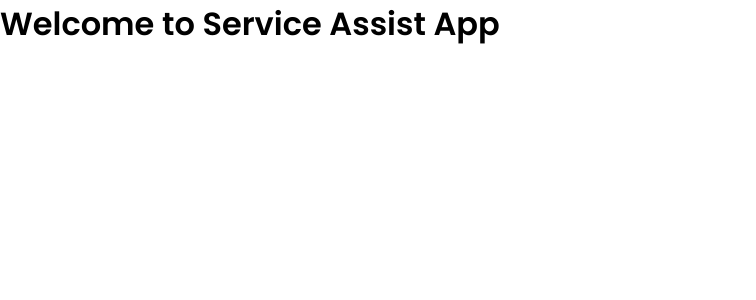
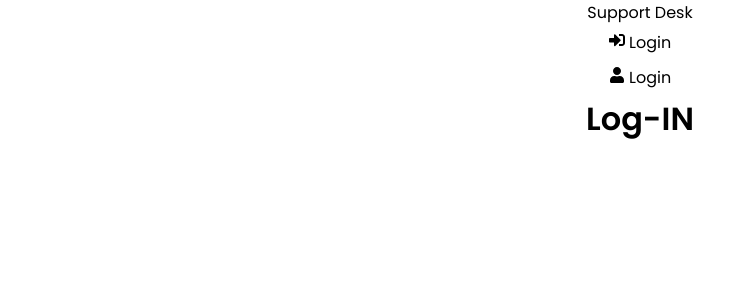
Before and after one commit to ReicaD/ServiceAssist, a React (Create React App) app in the folder client/: page /login in a window 1280 px wide. Shown: the top 300 px of the page, without its empty margins (0-756 px from the left). Built offline with nearby package versions, Linux system fonts and the light colour scheme.

Commit message:
components with react icons

```diff
--- a/client/package.json
+++ b/client/package.json
@@ -13,6 +13,7 @@
     "react-icons": "^4.10.1",
     "react-modal": "^3.16.1",
     "react-redux": "^8.1.1",
+    "react-router-dom": "^6.14.1",
     "react-scripts": "5.0.1",
     "redux": "^4.2.1",
     "toastify": "^2.0.1",
--- a/client/src/App.js
+++ b/client/src/App.js
@@ -1,13 +1,24 @@
 import { BrowserRouter as Router, Routes, Route } from "react-router-dom";
+import Header from "./components/Header";
 import Home from "./pages/Home";
-import Login from "./pages/Home";
-import Register from "./pages/Home";
+import Login from "./pages/Login";
+import Register from "./pages/Register";
 
 function App() {
   return (
-    <div>
-      <h1> Welcome to Service Assist App</h1>
-    </div>
+    <>
+      <Router>
+        <div className="container">
+         <Header/>
+        <Routes>
+          <Route path="/" element={<Home />} />
+          <Route path="/login" element={<Login />} />
+          <Route path="/register" element={<Register />} />
+        </Routes>
+        </div>
+      </Router>
+
+    </>
   );
 }
 
--- /dev/null
+++ b/client/src/components/Header.jsx
@@ -0,0 +1,27 @@
+import { FaSignInAlt, FaSignOutAlt, FaUser } from "react-icons/fa";
+import { Link } from "react-router-dom";
+import React from "react";
+
+function Header() {
+  return (
+    <header>
+      <div className="logo">
+        <Link to="/">Support Desk</Link>
+      </div>
+      <ul>
+        <li>
+          <Link to="/login">
+            <FaSignInAlt /> Login
+          </Link>
+        </li>
+        <li>
+          <Link to="/register">
+            <FaUser /> Login
+          </Link>
+        </li>
+      </ul>
+    </header>
+  );
+}
+
+export default Header;
--- a/client/src/pages/Login.jsx
+++ b/client/src/pages/Login.jsx
@@ -3,7 +3,7 @@
 function Login() {
   return (
     <div>
-      <h1>LogIN</h1>
+      <h1>Log-IN</h1>
     </div>
   );
 }
```
Also changed, not shown: client/src/setupTests.js (line endings or trailing spaces), 1 other file (tests, documents, lock files or other folders).
